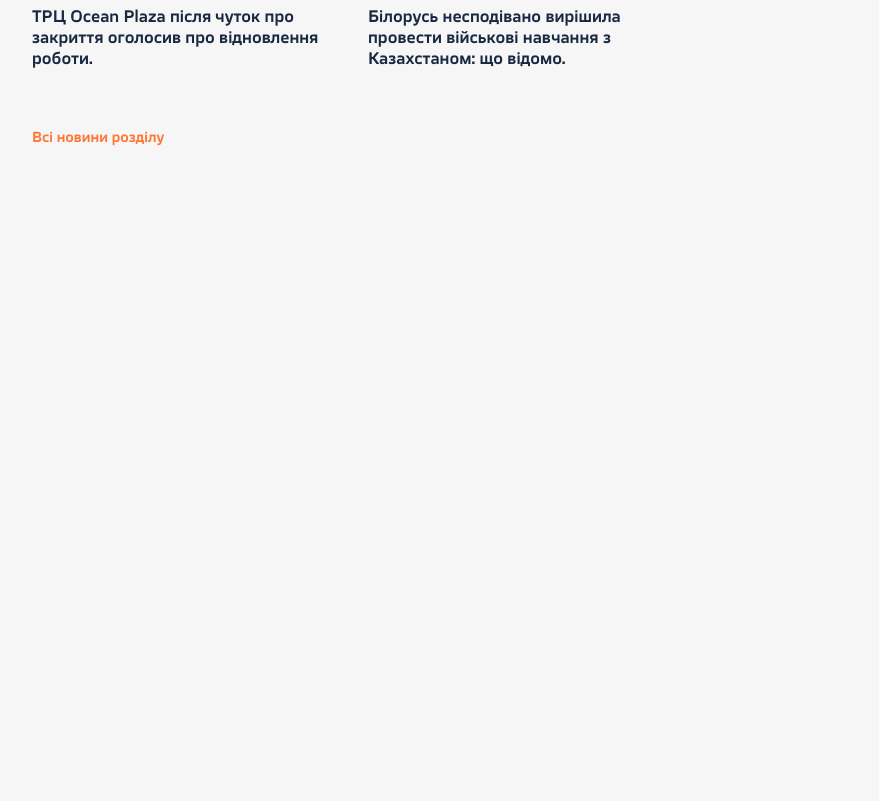
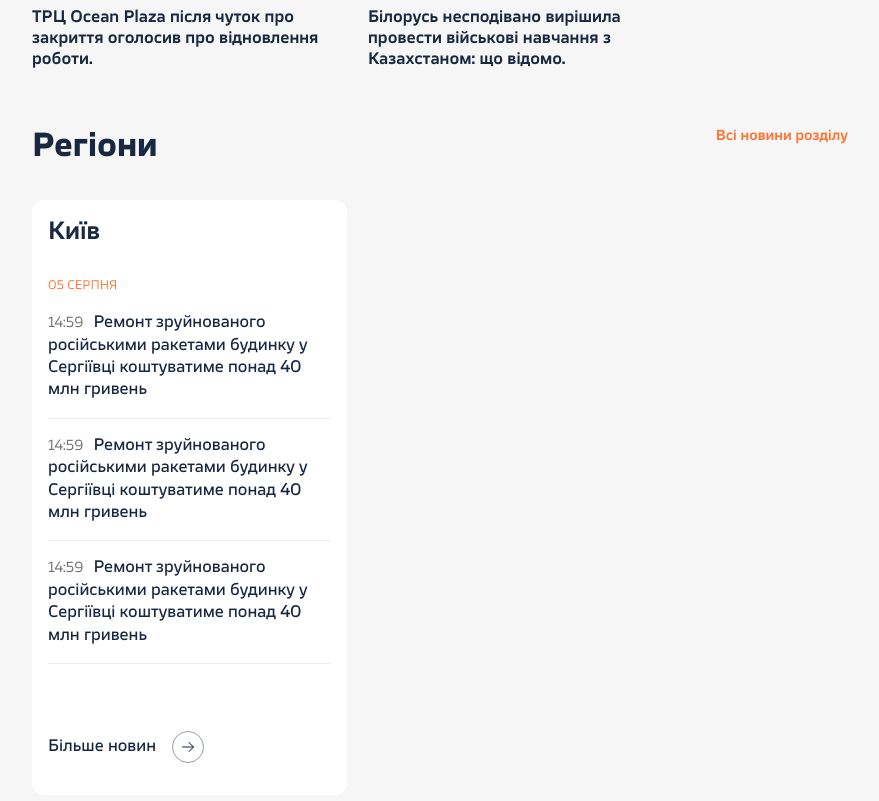
Before and after one commit to ihnatenkoo/News-Portal, a React (Vite) app: page / in a window 1280 px wide. Shown: the part 1800-2601 px from the top of the page, without its empty margins (368-1247 px from the left). Before the commit the page ends 1981 px from the top, so only its background shows below. Built offline with nearby package versions, Linux system fonts and the light colour scheme.

Commit message:
Create <RegionCard/>

```diff
--- /dev/null
+++ b/src/components/Regions/RegionCard/RegionCard.module.scss
@@ -0,0 +1,43 @@
+.card {
+	padding: 16px 16px 32px;
+	width: 315px;
+	background-color: var(--white);
+	border-radius: 12px;
+
+	&__title {
+		margin-bottom: 24px;
+	}
+
+	&__inner {
+		margin-bottom: 67px;
+	}
+
+	&__footer {
+		display: flex;
+		align-items: center;
+
+		&_img {
+			margin-left: 16px;
+			transition: all 0.2s ease-in;
+		}
+
+		&:hover .card__footer_title {
+			color: var(--accent);
+			text-decoration: underline;
+		}
+		&:hover .card__footer_img {
+			transform: translateX(10px);
+		}
+	}
+
+	.article {
+		&__title {
+			padding: 16px 0;
+			border-bottom: 1px solid var(--gray-light);
+
+			span {
+				margin-right: 10px;
+			}
+		}
+	}
+}
--- /dev/null
+++ b/src/components/Regions/RegionCard/RegionCard.tsx
@@ -0,0 +1,50 @@
+import { FC } from 'react';
+import { Date, HTag } from '../../ui';
+import s from './RegionCard.module.scss';
+
+const RegionCard: FC = () => {
+	return (
+		<div className={s.card}>
+			<HTag tag="h3" className={s.card__title}>
+				Київ
+			</HTag>
+			<div className={s.card__inner}>
+				<div className={s.article}>
+					<Date type="accent">05 серпня</Date>
+					<HTag tag="h5" className={s.article__title}>
+						<Date type="time">14:59</Date>
+						Ремонт зруйнованого російськими ракетами будинку у Сергіївці
+						коштуватиме понад 40 млн гривень
+					</HTag>
+				</div>
+				<div className={s.article}>
+					<HTag tag="h5" className={s.article__title}>
+						<Date type="time">14:59</Date>
+						Ремонт зруйнованого російськими ракетами будинку у Сергіївці
+						коштуватиме понад 40 млн гривень
+					</HTag>
+				</div>
+				<div className={s.article}>
+					<HTag tag="h5" className={s.article__title}>
+						<Date type="time">14:59</Date>
+						Ремонт зруйнованого російськими ракетами будинку у Сергіївці
+						коштуватиме понад 40 млн гривень
+					</HTag>
+				</div>
+			</div>
+
+			<a href="#" className={s.card__footer}>
+				<HTag tag="h5" className={s.card__footer_title}>
+					Більше новин
+				</HTag>
+				<img
+					src="/icons/arrow-right.svg"
+					alt="more news"
+					className={s.card__footer_img}
+				/>
+			</a>
+		</div>
+	);
+};
+
+export default RegionCard;
--- a/src/components/Regions/Regions.module.scss
+++ b/src/components/Regions/Regions.module.scss
@@ -0,0 +1,5 @@
+.head {
+	margin-bottom: 32px;
+	display: flex;
+	justify-content: space-between;
+}
--- a/src/components/Regions/Regions.tsx
+++ b/src/components/Regions/Regions.tsx
@@ -1,11 +1,17 @@
 import { FC } from 'react';
-import { AllCategoriesTag } from '../ui/';
+import { AllCategoriesTag, HTag } from '../ui/';
+import RegionCard from './RegionCard/RegionCard';
+import s from './Regions.module.scss';
 
 const Regions: FC = () => {
 	return (
-		<div>
-			<AllCategoriesTag>Всі новини розділу</AllCategoriesTag>
-		</div>
+		<section>
+			<div className={s.head}>
+				<HTag tag="h2">Регіони</HTag>
+				<AllCategoriesTag>Всі новини розділу</AllCategoriesTag>
+			</div>
+			<RegionCard />
+		</section>
 	);
 };
 export default Regions;
--- a/src/components/ui/Date/Date.module.scss
+++ b/src/components/ui/Date/Date.module.scss
@@ -8,4 +8,8 @@
 	&.only_time {
 		font-size: 14px;
 	}
+
+	&.accent {
+		color: var(--accent);
+	}
 }
--- a/src/components/ui/Date/Date.tsx
+++ b/src/components/ui/Date/Date.tsx
@@ -3,12 +3,17 @@ import cn from 'classnames';
 import s from './Date.module.scss';
 
 interface IDate extends PropsWithChildren {
-	type?: 'full-date' | 'time';
+	type?: 'full-date' | 'time' | 'accent';
 }
 
 export const Date: FC<IDate> = ({ children, type = 'full-date' }) => {
 	return (
-		<span className={cn(s.date, { [s.only_time]: type === 'time' })}>
+		<span
+			className={cn(s.date, {
+				[s.accent]: type === 'accent',
+				[s.only_time]: type === 'time',
+			})}
+		>
 			{children}
 		</span>
 	);
--- a/src/index.scss
+++ b/src/index.scss
@@ -62,7 +62,9 @@ p,
 h1,
 h2,
 h3,
-h4 {
+h4,
+h5,
+h6 {
 	padding: 0;
 	margin: 0;
 }
```
Also changed, not shown: public/icons/arrow-right.svg (added).
